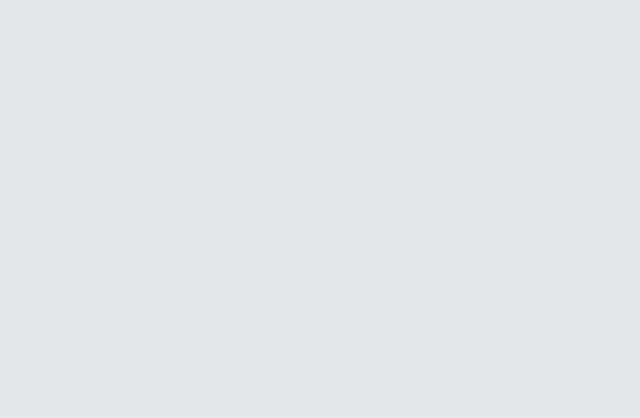
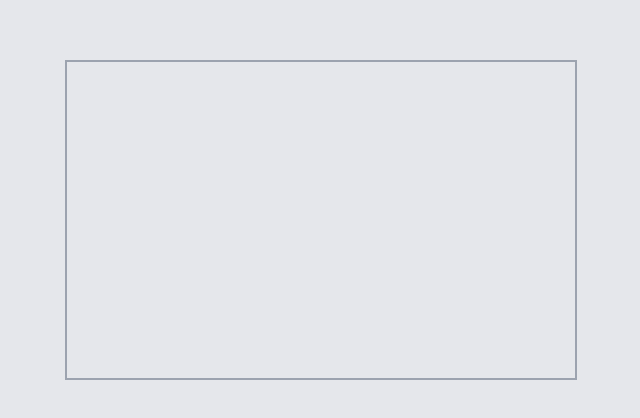
Before and after one commit to pakerchang/MemoryChallenge, a Vue app: page / in a window 1280 px wide. Shown: the part 180-598 px from the top of the page, without its empty margins (319-959 px from the left). Built offline with nearby package versions, Linux system fonts and the light colour scheme.

Commit message:
feat(component): #5 Add Game.

```diff
--- a/src/App.vue
+++ b/src/App.vue
@@ -1,8 +1,10 @@
 <script setup lang="ts">
 import LayoutPublic from '@/components/layout/LayoutPublic.vue';
+import Game from '@/components/Game.vue';
 </script>
 
 <template>
   <LayoutPublic>
+    <Game />
   </LayoutPublic>
 </template>
--- /dev/null
+++ b/src/components/Game.vue
@@ -0,0 +1,8 @@
+<script setup lang="ts">
+import LayoutGame from '@/components/layout/LayoutGame.vue';
+</script>
+
+<template>
+  <LayoutGame>
+  </LayoutGame>
+</template>
--- a/src/components/layout/LayoutGame.vue
+++ b/src/components/layout/LayoutGame.vue
@@ -1,5 +1,5 @@
 <template>
-  <div class="w-2/5 h-2/5 border-2">
+  <div class="w-2/5 h-2/5 border-2 border-gray-400">
     <slot></slot>
   </div>
 </template>
```
